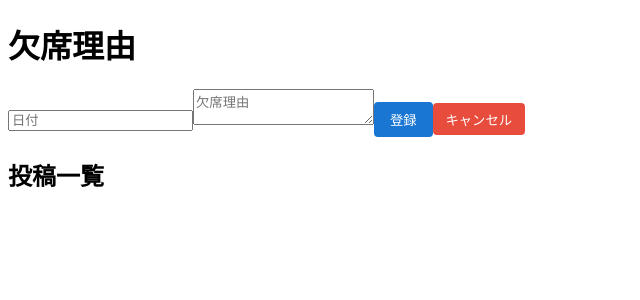
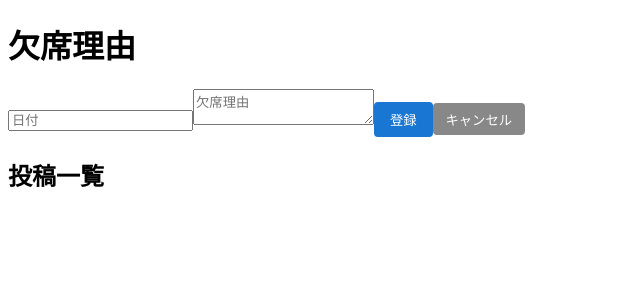
Before and after one commit to std-s23007/PBL_C, a Next.js app: page /Reason in a window 1280 px wide. Shown: the top 300 px of the page, without its empty margins (0-640 px from the left). Built offline with nearby package versions, Linux system fonts and the light colour scheme.

Commit message:
キャンセルボタンを赤から灰色に

```diff
--- a/src/app/Reason/page.module.css
+++ b/src/app/Reason/page.module.css
@@ -41,7 +41,7 @@
 }
 
 .cancelbutton {
-  background-color: #e74c3c;
+  background-color: #888;
   color: white;
   border: none;
   padding: 0.4rem 0.8rem;
@@ -51,7 +51,7 @@
 }
 
 .cancelbutton:hover {
-  background-color: #c0392b;
+  background-color: #666;
 }
 
 .reviewSection {
```
